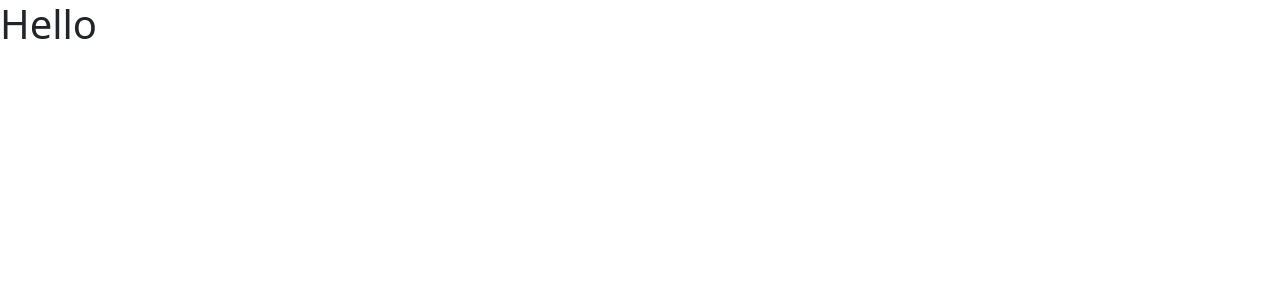
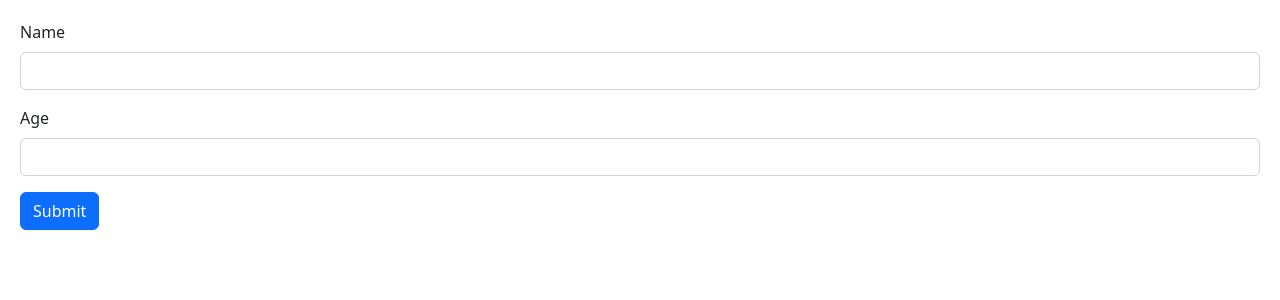
Before and after one commit to JaspalSingh1998/react-hook-form-zod, a React (Vite) app: page / in a window 1280 px wide. Shown: the top 300 px of the page. Built offline with nearby package versions, Linux system fonts and the light colour scheme.

Commit message:
created UI for implementation

```diff
--- a/src/App.tsx
+++ b/src/App.tsx
@@ -1,8 +1,9 @@
+import Form from "./components/Form"
 
 function App() {
   return (
-    <div className="App">
-      <h1>Hello</h1>
+    <div>
+      <Form />
     </div>
   )
 }
--- /dev/null
+++ b/src/components/Form.tsx
@@ -0,0 +1,19 @@
+import React from 'react'
+
+const Form = () => {
+  return (
+    <form>
+        <div className="mb-3">
+            <label htmlFor="name" className="form-label">Name</label>
+            <input type="text" className="form-control" id='name'/>
+        </div>
+        <div className="mb-3">
+            <label htmlFor="age" className="form-label">Age</label>
+            <input type="number" className="form-control" id='age'/>
+        </div>
+        <button className="btn btn-primary" type='submit'>Submit</button>
+    </form>
+  )
+}
+
+export default Form
--- /dev/null
+++ b/src/index.css
@@ -0,0 +1,3 @@
+body {
+    padding: 20px;
+}
--- a/src/main.tsx
+++ b/src/main.tsx
@@ -2,6 +2,7 @@ import React from 'react'
 import ReactDOM from 'react-dom/client'
 import App from './App'
 import 'bootstrap/dist/css/bootstrap.css'
+import './index.css'
 ReactDOM.createRoot(document.getElementById('root') as HTMLElement).render(
   <React.StrictMode>
     <App />
```
